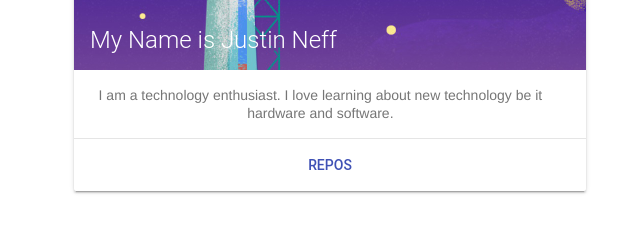
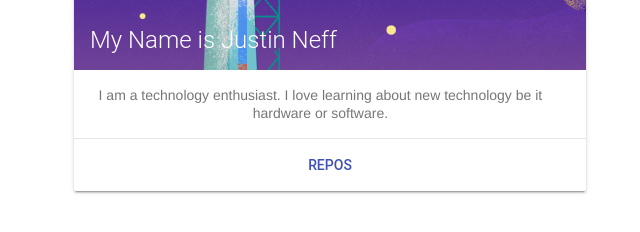
Before and after one commit to justinkneff/justinkneff.github.io, a plain HTML site: page index.html in a window 1280 px wide. Shown: the part 230-462 px from the top of the page, 310-950 px from the left. Drawn offline with nearby package versions, Linux system fonts and the light colour scheme.

Commit message:
Fixed some wording

```diff
--- a/index.html
+++ b/index.html
@@ -41,7 +41,7 @@
                             <h2 class="mdl-card__title-text">My Name is Justin Neff</h2>
                         </div>
                         <div class="mdl-card__supporting-text">
-                            I am a technology enthusiast. I love learning about new technology be it hardware and software.
+                            I am a technology enthusiast. I love learning about new technology be it hardware or software.
                         </div>
                         <div class="mdl-card__actions mdl-card--border">
                             <a class="mdl-button mdl-button--colored mdl-js-button mdl-js-ripple-effect" href="https://github.com/justinkneff?tab=repositories">
```
